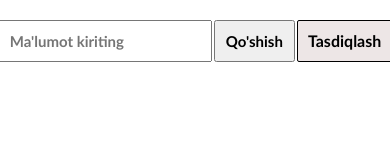
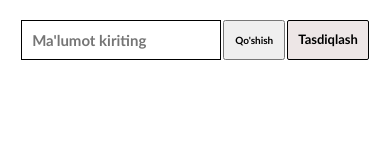
Before and after one commit to weebdevs-admin/localStorage, a plain HTML site: page index.html in a window 390 px wide. Drawn offline with Linux system fonts and the light colour scheme.

Commit message:
add files

```diff
--- a/css/style.css
+++ b/css/style.css
@@ -78,3 +78,39 @@ a{
     border-radius: 2px;
     background: rgb(237, 230, 230);
 }
+
+@media (max-width:767px){
+
+.input{
+    width: 200px;
+    top: 50px;
+    padding: 10px;
+    font-size: 15px;
+    font-weight: bolder;
+    outline: none;
+    margin-right: 2px;
+    border: 1px solid #000;
+}
+
+.btn{
+    width: auto ;
+    padding: 10px;
+    top: 51px;
+    font-size: 10px;
+    font-weight: bolder;
+}
+
+a{
+    width: auto ;
+    top: 51px;
+    font-size: 13px;
+    font-weight: 700;
+    border: 1px solid #000;
+    text-decoration: none;
+    margin-left: 2px;
+    color: #000;
+    border-radius: 2px;
+    background: rgb(237, 230, 230);
+}
+
+}
```
